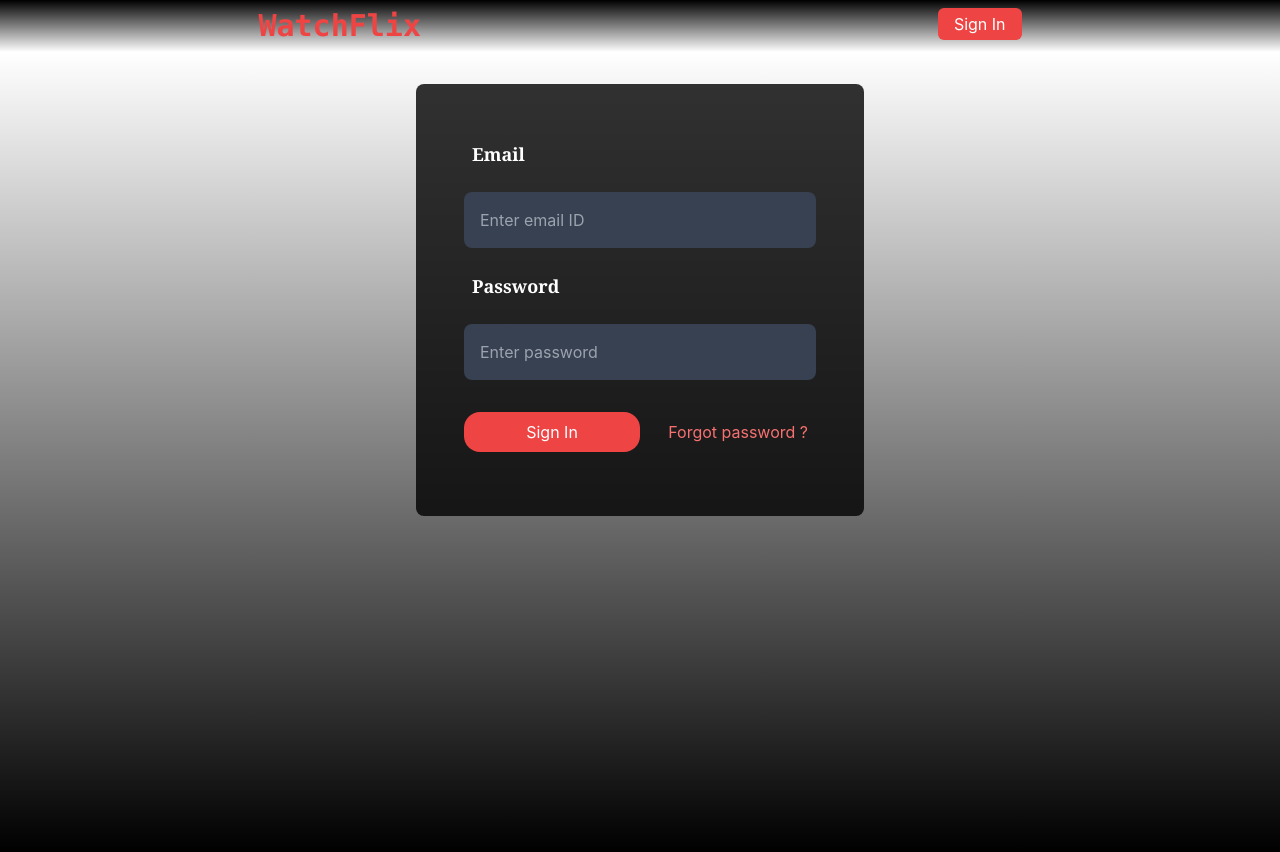
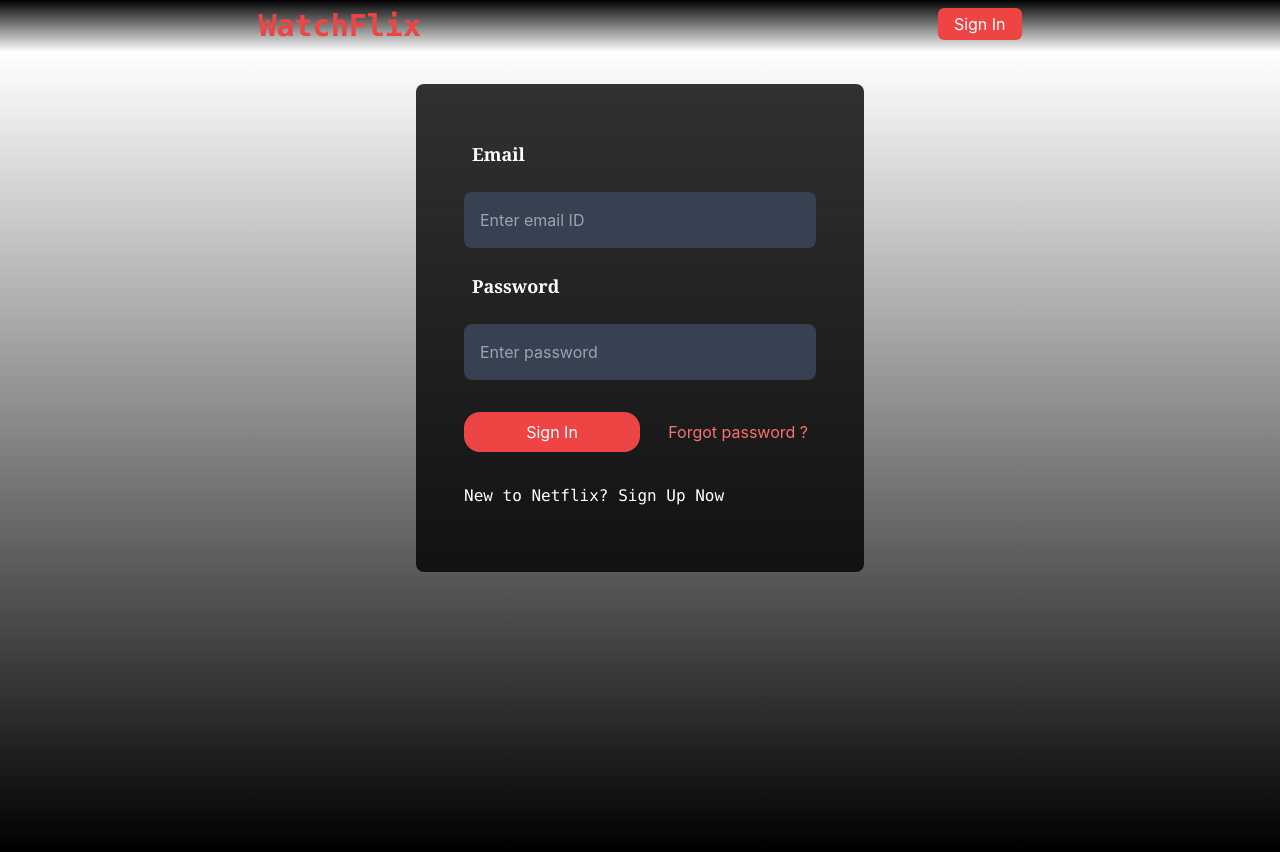
Before and after one commit to MAURICEDS0UZA/WatchFlix, a React (Create React App) app in the folder watch-flix/: page / in a window 1280 px wide. Built offline with nearby package versions, Linux system fonts and the light colour scheme.

Commit message:
Feat:Login page validation and used ref hook.

```diff
--- a/watch-flix/src/components/Login.jsx
+++ b/watch-flix/src/components/Login.jsx
@@ -1,13 +1,31 @@
-import { useState } from "react";
+import { useRef, useState } from "react";
+import validateInput from "../utils/validateForm";
 
 const Login = () => {
-  const [signIN, setsignIN] = useState(true);
+  const [signIn, setsignIn] = useState(true);
+  const [errmessage, seterrmessage] = useState(null);
+
+  const email = useRef(null);
+  const password = useRef(null);
+
+  const toggleSignInForm = () => {
+    setsignIn(!signIn);
+  };
+  const handleValidation = () => {
+    console.log(email.current.value);
+    const message = validateInput(email.current.value, password.current.value);
+    seterrmessage(message);
+  };
+
   return (
     <>
       <section className=" w-full h-screen bg-gradient-to-t  from-black pt-8">
-        <form className="w-full max-w-xs sm:max-w-md   p-12 bg-opacity-80 bg-black  mx-auto right-0 left-0 text-white rounded-lg  ">
+        <form
+          onSubmit={(e) => e.preventDefault()}
+          className="w-full max-w-xs sm:max-w-md   p-12 bg-opacity-80 bg-black  mx-auto right-0 left-0 text-white rounded-lg  "
+        >
           <div className="flex flex-col">
-            {!signIN && (
+            {!signIn && (
               <>
                 <label
                   htmlFor="name"
@@ -35,6 +53,7 @@ const Login = () => {
               id="email"
               placeholder="Enter email ID"
               className="p-4 my-4 w-full bg-gray-700 rounded-lg"
+              ref={email}
             />
             <label
               htmlFor="password"
@@ -48,13 +67,17 @@ const Login = () => {
               id="password"
               placeholder="Enter password"
               className="p-4 my-4 w-full bg-gray-700 rounded-lg"
+              ref={password}
             />
-            {signIN ? (
+            <p>{errmessage}</p>
+            {signIn ? (
               <div className=" flex justify-between flex-col sm:flex-row items-center">
                 <button
                   type="submit"
                   className="bg-red-500 rounded-2xl my-4 w-1/2 py-2 text-center "
-                  onClick={() => setsignIN(!signIN)}
+                  onClick={() => {
+                    handleValidation();
+                  }}
                 >
                   Sign In
                 </button>
@@ -65,11 +88,22 @@ const Login = () => {
             ) : (
               <button
                 type="submit"
+                onClick={() => {
+                  handleValidation();
+                }}
                 className="bg-red-500 rounded-2xl my-4 w-1/2 py-2 text-center mx-auto right-0 left-0 "
               >
                 Sign up
               </button>
             )}
+            <p
+              className="py-4 cursor-pointer font-mono"
+              onClick={toggleSignInForm}
+            >
+              {signIn
+                ? "New to Netflix? Sign Up Now"
+                : "Already registered? Sign In Now."}
+            </p>
           </div>
         </form>
       </section>
```
